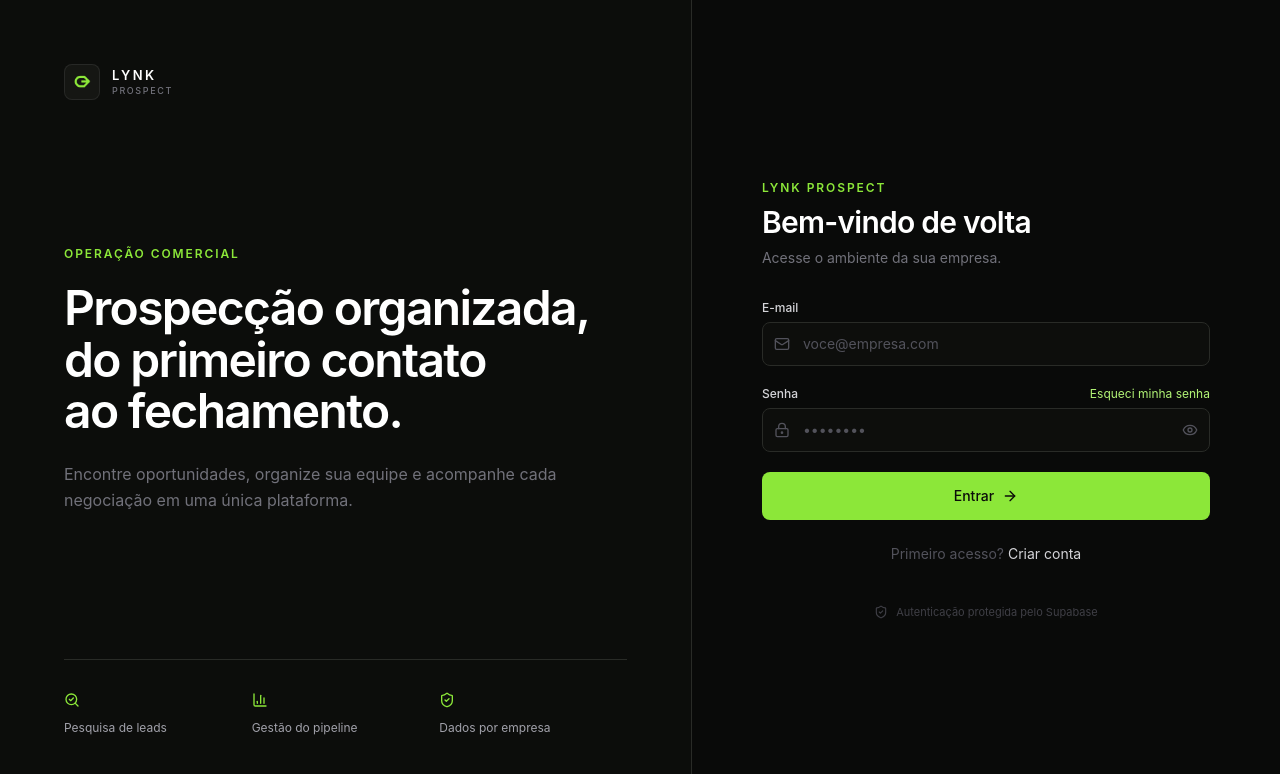
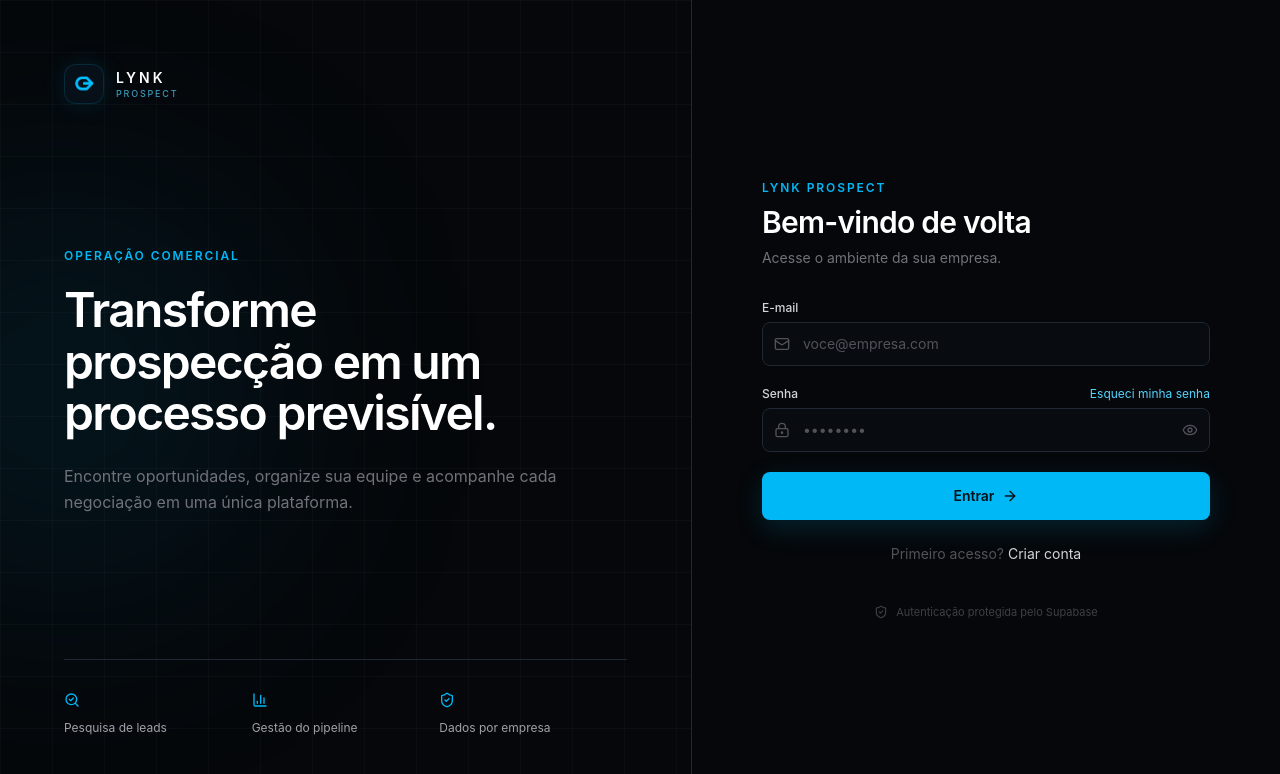
Before and after one commit to eduhort2/lynk-prospect, a Next.js app: page /login in a window 1280 px wide. Shown: the top 774 px of the page. Built offline with nearby package versions, Linux system fonts and the light colour scheme; no server answers.

Commit message:
Atualiza identidade visual da LYNK Prospect

```diff
--- a/app/globals.css
+++ b/app/globals.css
@@ -4,10 +4,10 @@
 
 :root {
   color-scheme: dark;
-  --background: #090a09;
-  --card: #111210;
-  --line: #292b27;
-  --primary: #8ce739;
+  --background: #05070a;
+  --card: #0b0e13;
+  --line: #202833;
+  --primary: #00b8f5;
 }
 
 * {
@@ -21,14 +21,16 @@ html {
 
 body {
   min-height: 100vh;
-  background: #090a09;
+  background:
+    radial-gradient(circle at 85% -10%, rgba(0, 184, 245, 0.08), transparent 28rem),
+    #05070a;
   color: #fff;
   font-family: Inter, ui-sans-serif, system-ui, -apple-system, BlinkMacSystemFont, "Segoe UI", sans-serif;
   text-rendering: optimizeLegibility;
 }
 
 ::selection {
-  background: rgba(140, 231, 57, 0.28);
+  background: rgba(0, 184, 245, 0.28);
   color: #ffffff;
 }
 
@@ -55,12 +57,12 @@ input:-webkit-autofill,
 input:-webkit-autofill:hover,
 input:-webkit-autofill:focus {
   -webkit-text-fill-color: #fff;
-  -webkit-box-shadow: 0 0 0 1000px #090909 inset;
+  -webkit-box-shadow: 0 0 0 1000px #080b10 inset;
   transition: background-color 9999s ease-in-out 0s;
 }
 
 .glass {
-  background: rgba(17, 18, 16, 0.94);
+  background: rgba(9, 12, 17, 0.9);
   backdrop-filter: blur(16px);
 }
 
@@ -78,6 +80,6 @@ input:-webkit-autofill:focus {
 }
 
 :focus-visible {
-  outline: 2px solid rgba(140, 231, 57, 0.8);
+  outline: 2px solid rgba(0, 184, 245, 0.82);
   outline-offset: 2px;
 }
--- a/app/login/page.tsx
+++ b/app/login/page.tsx
@@ -84,13 +84,14 @@ export default function LoginPage() {
   }
 
   return (
-    <main className="grid min-h-screen bg-[#090A09] lg:grid-cols-[minmax(480px,1fr)_minmax(520px,.85fr)]">
-      <section className="hidden border-r border-line bg-[#0C0D0B] lg:flex lg:flex-col lg:justify-between lg:p-12 xl:p-16">
+    <main className="relative grid min-h-screen overflow-hidden bg-[#05070A] lg:grid-cols-[minmax(480px,1fr)_minmax(520px,.85fr)]">
+      <div className="pointer-events-none absolute -left-32 top-1/4 h-96 w-96 rounded-full bg-primary/10 blur-[130px]" />
+      <section className="relative hidden border-r border-line bg-grid bg-[size:52px_52px] lg:flex lg:flex-col lg:justify-between lg:p-12 xl:p-16">
         <Logo />
 
         <div className="max-w-xl">
           <p className="mb-5 text-xs font-semibold uppercase tracking-[.16em] text-primary">Operação comercial</p>
-          <h1 className="text-balance text-5xl font-semibold leading-[1.08] tracking-[-.035em]">Prospecção organizada, do primeiro contato ao fechamento.</h1>
+          <h1 className="text-balance text-5xl font-semibold leading-[1.08] tracking-[-.035em]">Transforme prospecção em um processo previsível.</h1>
           <p className="mt-6 max-w-lg text-base leading-relaxed text-zinc-500">Encontre oportunidades, organize sua equipe e acompanhe cada negociação em uma única plataforma.</p>
         </div>
 
@@ -101,7 +102,7 @@ export default function LoginPage() {
         </div>
       </section>
 
-      <section className="flex items-center justify-center p-5 sm:p-10 xl:p-16">
+      <section className="relative flex items-center justify-center p-5 sm:p-10 xl:p-16">
         <div className="w-full max-w-md animate-float-in">
           <Logo className="mb-12 lg:hidden" />
           <div className="mb-8">
--- a/components/layout/app-shell.tsx
+++ b/components/layout/app-shell.tsx
@@ -5,7 +5,7 @@ import { Topbar } from "./topbar";
 
 export function AppShell({ children }: { children: ReactNode }) {
   return (
-    <div className="min-h-screen bg-background">
+    <div className="min-h-screen bg-background bg-grid bg-[size:48px_48px]">
       <Sidebar />
       <div className="min-h-screen lg:pl-64">
         <Topbar />
--- a/components/layout/logo.tsx
+++ b/components/layout/logo.tsx
@@ -4,13 +4,13 @@ import { cn } from "@/lib/utils";
 export function Logo({ compact = false, className }: { compact?: boolean; className?: string }) {
   return (
     <div className={cn("flex items-center gap-3", className)}>
-      <div className="relative flex h-9 w-9 items-center justify-center overflow-hidden rounded-lg border border-white/[.08] bg-[#151613] p-1.5">
-        <Image src="/brand/lynk-mark.png" alt="LYNK" width={28} height={28} priority className="h-full w-full object-contain" />
+      <div className="relative flex h-10 w-10 items-center justify-center overflow-hidden rounded-xl border border-primary/15 bg-[#071018] p-1.5 shadow-[0_0_24px_rgba(0,184,245,.12)]">
+        <Image src="/brand/lynk-mark.png" alt="LYNK" width={32} height={32} priority className="h-full w-full object-contain" />
       </div>
       {!compact ? (
         <div className="leading-none">
-          <div className="text-[13px] font-semibold tracking-[.19em] text-white">LYNK</div>
-          <div className="mt-1 text-[9px] font-medium uppercase tracking-[.18em] text-zinc-500">Prospect</div>
+          <div className="text-[14px] font-semibold tracking-[.22em] text-white">LYNK</div>
+          <div className="mt-1 text-[9px] font-medium uppercase tracking-[.2em] text-primary-light/70">Prospect</div>
         </div>
       ) : null}
     </div>
--- a/components/layout/sidebar.tsx
+++ b/components/layout/sidebar.tsx
@@ -46,7 +46,7 @@ function NavLink({ item }: { item: (typeof primary)[number] }) {
       href={item.href}
       className={cn(
         "group flex items-center gap-3 rounded-lg px-3 py-2.5 text-sm transition-colors",
-        active ? "bg-white/[.07] text-white" : "text-zinc-500 hover:bg-white/[.04] hover:text-zinc-200",
+        active ? "border border-primary/15 bg-primary/[.08] text-white shadow-[inset_3px_0_0_#00b8f5]" : "border border-transparent text-zinc-500 hover:bg-white/[.035] hover:text-zinc-200",
       )}
     >
       <Icon className={cn("h-4 w-4", active && "text-primary-light")} />
@@ -60,9 +60,9 @@ export function Sidebar({ mobile = false }: { mobile?: boolean }) {
   const subscription = useSubscription();
   const planName = subscription.data?.plan?.name || "Gratuito";
   return (
-    <aside className={cn("w-64 border-r border-line bg-[#0C0D0B] flex-col", mobile ? "flex h-full" : "fixed inset-y-0 left-0 z-30 hidden lg:flex")}>
+    <aside className={cn("w-64 border-r border-line bg-[#070A0F] flex-col", mobile ? "flex h-full" : "fixed inset-y-0 left-0 z-30 hidden lg:flex")}>
       <div className="flex h-20 items-center border-b border-line px-6"><Logo /></div>
-      <div className="mx-4 my-4 rounded-lg border border-line bg-[#121310] p-3">
+      <div className="mx-4 my-4 rounded-lg border border-line bg-[#0B1017] p-3">
         <div className="flex items-center justify-between">
           <span className="text-[10px] font-semibold uppercase tracking-[.16em] text-zinc-500">Workspace</span>
           <span className="rounded-md bg-primary/10 px-2 py-1 text-[9px] font-semibold uppercase text-primary-light">{planName}</span>
--- a/components/layout/topbar.tsx
+++ b/components/layout/topbar.tsx
@@ -41,7 +41,7 @@ export function Topbar() {
 
   return (
     <>
-      <header className="sticky top-0 z-20 flex h-16 items-center justify-between border-b border-line bg-[#090A09]/94 px-4 backdrop-blur-xl sm:px-6 lg:px-7">
+      <header className="sticky top-0 z-20 flex h-16 items-center justify-between border-b border-line bg-[#05070A]/90 px-4 backdrop-blur-xl sm:px-6 lg:px-7">
         <div className="flex items-center gap-3">
           <Button className="lg:hidden" variant="ghost" size="icon" onClick={() => setOpen(true)} aria-label="Abrir menu">
             <Menu className="h-5 w-5" />
@@ -56,7 +56,7 @@ export function Topbar() {
             <p className="text-xs font-medium text-zinc-200">{profile?.name || "Usuário"}</p>
             <p className="text-[11px] text-zinc-600">{profile?.email}</p>
           </div>
-          <div className="flex h-9 w-9 items-center justify-center rounded-lg border border-line bg-[#151613] text-xs font-semibold text-zinc-200">
+          <div className="flex h-9 w-9 items-center justify-center rounded-lg border border-primary/15 bg-[#0B1219] text-xs font-semibold text-primary-light">
             {initials(profile?.name)}
           </div>
           <Button variant="ghost" size="icon" onClick={logout} aria-label="Sair">
@@ -67,7 +67,7 @@ export function Topbar() {
 
       {open ? (
         <div className="fixed inset-0 z-50 bg-black/75 backdrop-blur-sm lg:hidden" onMouseDown={() => setOpen(false)}>
-          <div className="relative h-full w-64 bg-[#0C0D0B]" onMouseDown={(event) => event.stopPropagation()} onClick={() => setOpen(false)}>
+          <div className="relative h-full w-64 bg-[#070A0F]" onMouseDown={(event) => event.stopPropagation()} onClick={() => setOpen(false)}>
             <Sidebar mobile />
           </div>
         </div>
--- a/components/ui/button.tsx
+++ b/components/ui/button.tsx
@@ -3,12 +3,12 @@ import { cva, type VariantProps } from "class-variance-authority";
 import { cn } from "@/lib/utils";
 
 const buttonVariants = cva(
-  "inline-flex items-center justify-center gap-2 rounded-lg text-sm font-medium transition-colors focus-visible:outline-none disabled:pointer-events-none disabled:opacity-50",
+  "inline-flex items-center justify-center gap-2 rounded-lg text-sm font-semibold transition-all duration-200 focus-visible:outline-none disabled:pointer-events-none disabled:opacity-50",
   {
     variants: {
       variant: {
-        default: "bg-primary px-4 py-2.5 text-[#0B0D09] hover:bg-primary-light",
-        secondary: "border border-line bg-surface px-4 py-2.5 text-white hover:border-white/20 hover:bg-white/[.05]",
+        default: "bg-primary px-4 py-2.5 text-[#021019] shadow-[0_8px_28px_rgba(0,184,245,.16)] hover:bg-primary-light hover:shadow-[0_10px_34px_rgba(0,184,245,.24)]",
+        secondary: "border border-line bg-surface px-4 py-2.5 text-white hover:border-primary/25 hover:bg-white/[.05]",
         ghost: "px-3 py-2 text-zinc-300 hover:bg-white/[.06] hover:text-white",
         danger: "bg-red-500/12 px-4 py-2.5 text-red-300 hover:bg-red-500/20",
         outline: "border border-primary/35 bg-transparent px-4 py-2.5 text-primary-light hover:bg-primary/8",
--- a/components/ui/card.tsx
+++ b/components/ui/card.tsx
@@ -2,7 +2,7 @@ import * as React from "react";
 import { cn } from "@/lib/utils";
 
 export function Card({ className, ...props }: React.HTMLAttributes<HTMLDivElement>) {
-  return <div className={cn("rounded-xl border border-line bg-card shadow-panel", className)} {...props} />;
+  return <div className={cn("rounded-xl border border-line/80 bg-card/95 shadow-panel transition-colors hover:border-[#2a3745]", className)} {...props} />;
 }
 
 export function CardHeader({ className, ...props }: React.HTMLAttributes<HTMLDivElement>) {
--- a/components/ui/input.tsx
+++ b/components/ui/input.tsx
@@ -6,7 +6,7 @@ export const Input = React.forwardRef<HTMLInputElement, React.InputHTMLAttribute
     <input
       ref={ref}
       className={cn(
-        "flex h-11 w-full rounded-lg border border-line bg-[#0D0E0C] px-3 text-sm text-white outline-none transition placeholder:text-zinc-600 focus:border-primary/60 focus:ring-2 focus:ring-primary/10 disabled:cursor-not-allowed disabled:opacity-50",
+        "flex h-11 w-full rounded-lg border border-line bg-[#080B10] px-3 text-sm text-white outline-none transition placeholder:text-zinc-600 focus:border-primary/60 focus:ring-2 focus:ring-primary/10 disabled:cursor-not-allowed disabled:opacity-50",
         className,
       )}
       {...props}
```
Also changed, not shown: tailwind.config.ts (+9 -9 lines), app/icon.svg, public/brand/lynk-mark.png.
